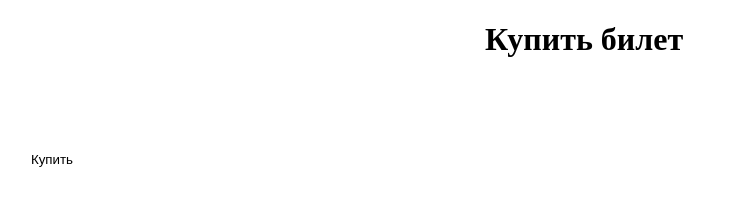
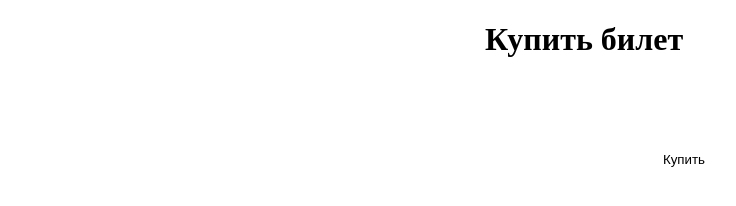
Before and after one commit to user447-ui/user447-ui.github.io, a plain HTML site: page index.html in a window 1280 px wide. Shown: the full height of the page, 56-792 px from the left. Drawn offline with Linux system fonts and the light colour scheme.

Commit message:
Update index.html

```diff
--- a/index.html
+++ b/index.html
@@ -20,6 +20,7 @@
             height: 60px;
             width: 200px;
             margin-top: 50px;
+            margin-left: 50%;
         }
         .buy:hover {
             background: var(--tg-theme-bg-color);
```
